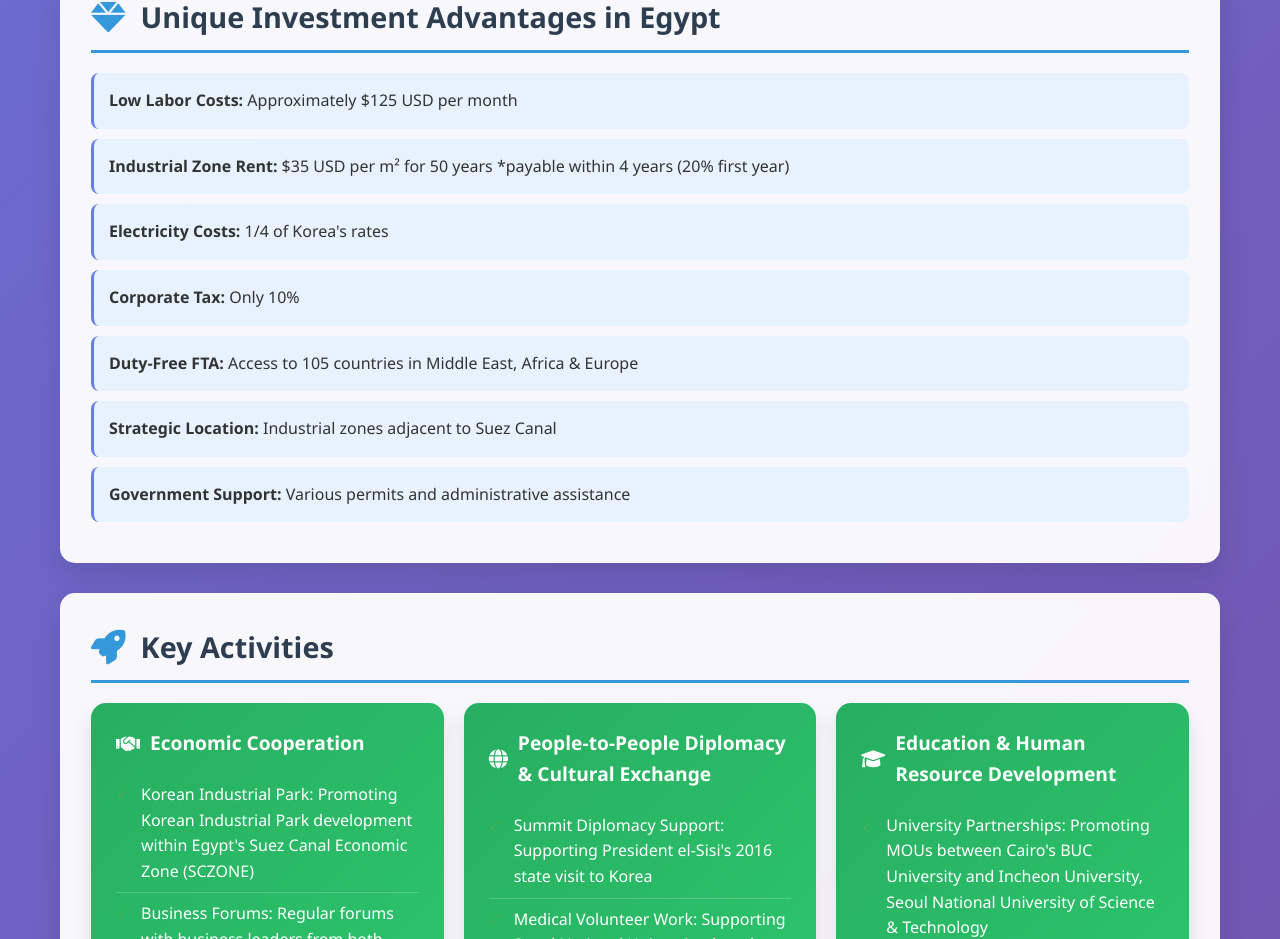
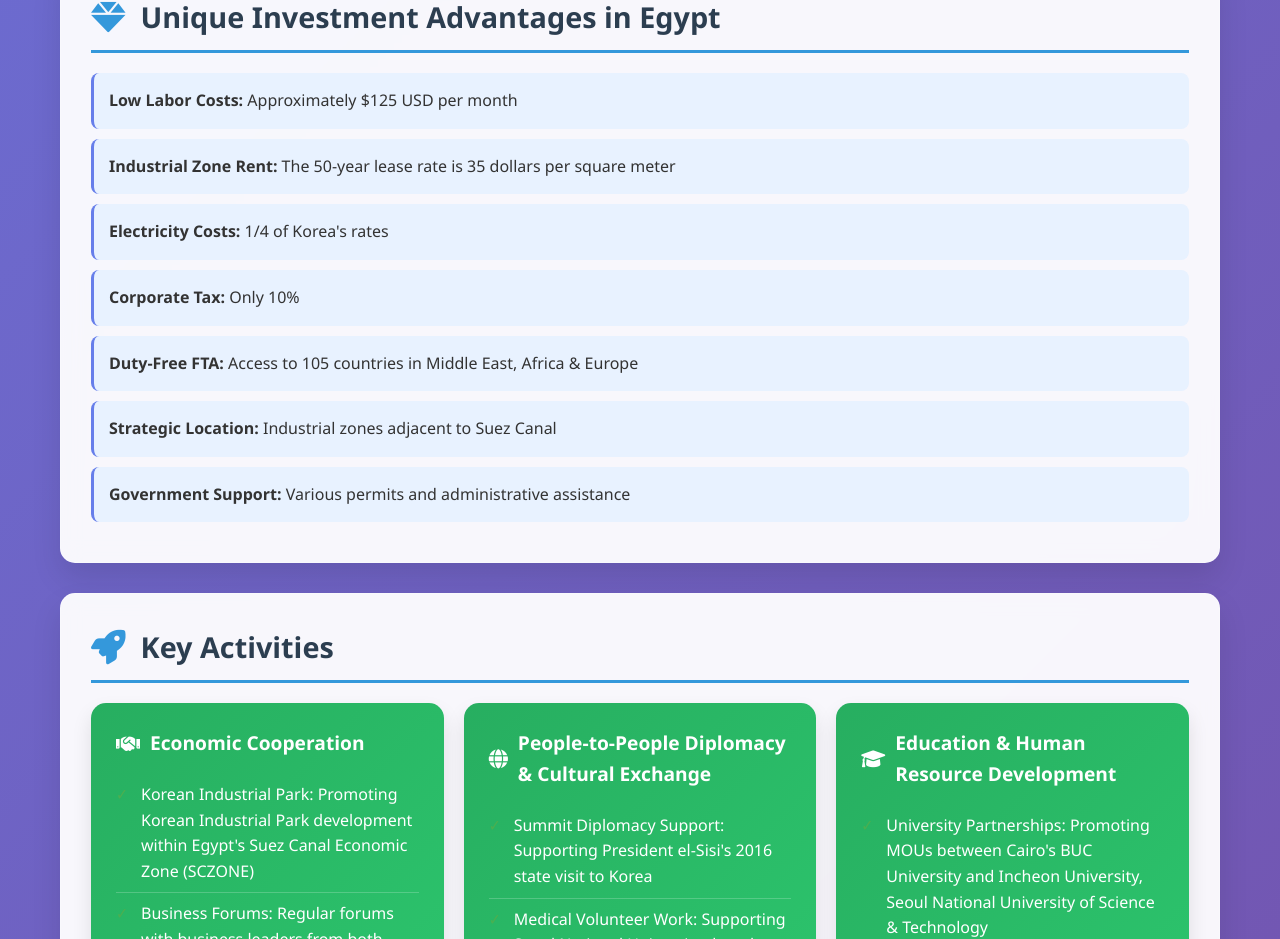
Before and after one commit to ohhmoon85-ops/-ENG-KEDA-Introduction, a plain HTML site: page index.html in a window 1280 px wide. Shown: the part 2232-3171 px from the top of the page. Drawn offline with Linux system fonts and the light colour scheme.

Commit message:
Update index.html

```diff
--- a/index.html
+++ b/index.html
@@ -520,7 +520,7 @@
             <h2><i class="fas fa-gem"></i>Unique Investment Advantages in Egypt</h2>
             <ul class="advantages">
                 <li><strong>Low Labor Costs:</strong> Approximately $125 USD per month</li>
-                <li><strong>Industrial Zone Rent:</strong> $35 USD per m² for 50 years *payable within 4 years (20% first year)</li>
+                <li><strong>Industrial Zone Rent:</strong> The 50-year lease rate is 35 dollars per square meter</li>
                 <li><strong>Electricity Costs:</strong> 1/4 of Korea's rates</li>
                 <li><strong>Corporate Tax:</strong> Only 10%</li>
                 <li><strong>Duty-Free FTA:</strong> Access to 105 countries in Middle East, Africa & Europe</li>
```
